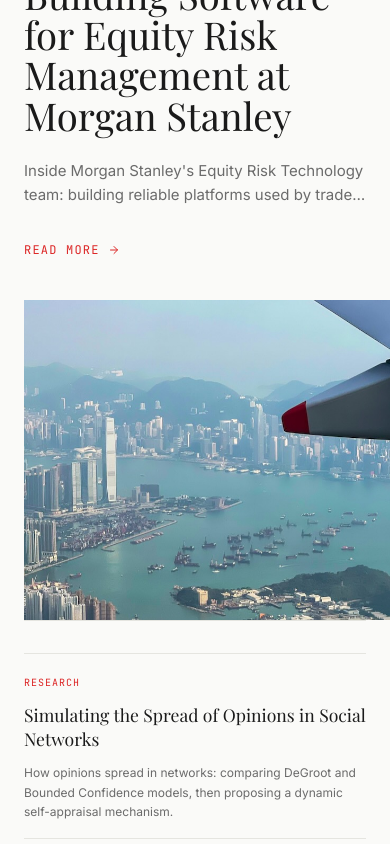
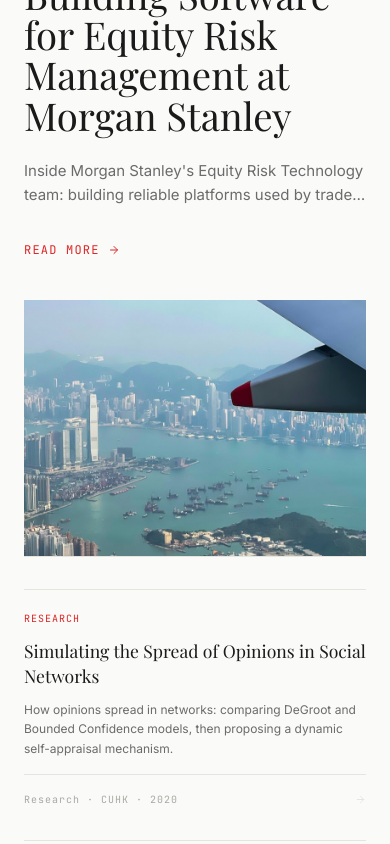
Before and after one commit to dulangaj/dulangaj.github.io, a React (Vite) app: page / in a window 390 px wide. Shown: the part 1093-1937 px from the top of the page. Built offline with nearby package versions, Linux system fonts and the light colour scheme; a web font is replaced by a local one.

Commit message:
Fixed mobile featured image sizing

```diff
--- a/src/components/sections/Featured.tsx
+++ b/src/components/sections/Featured.tsx
@@ -51,7 +51,7 @@ function LeadStory({ post }: { post: Post }) {
 
         {/* Image — right 2/5, full bleed */}
         {post.image && (
-          <div className="md:col-span-2 relative overflow-hidden aspect-[4/3] md:aspect-auto bg-[var(--color-rule)]" style={{ minHeight: '320px' }}>
+          <div className="md:col-span-2 relative overflow-hidden aspect-[4/3] md:aspect-auto md:min-h-[320px] bg-[var(--color-rule)]">
             <motion.img
               src={post.image}
               alt={post.title}
@@ -108,7 +108,7 @@ export function Featured() {
           : 'sm:grid-cols-2 md:grid-cols-4'
 
   return (
-    <section id="featured" className="px-6 md:px-12 py-24">
+    <section id="featured" className="px-6 md:px-12 py-24 overflow-hidden">
       <div className="max-w-7xl mx-auto">
 
         {/* Masthead */}
```
